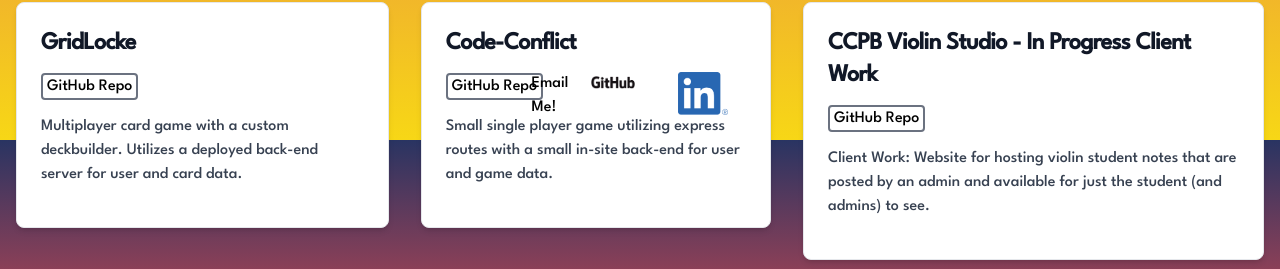
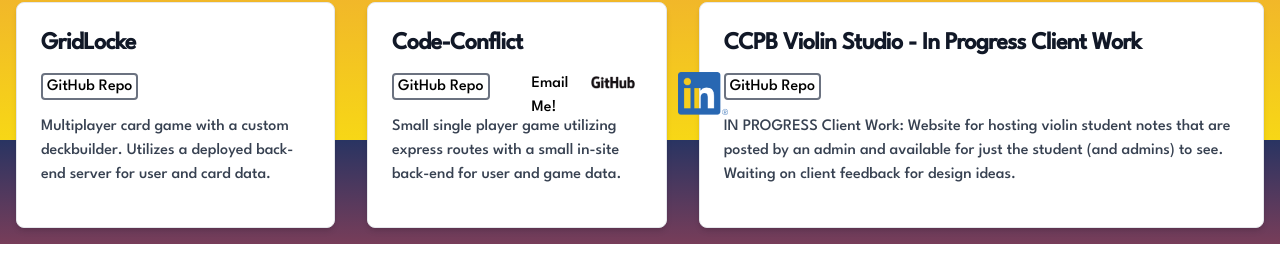
Before and after one commit to neft-tk/portfolio-2.0, a React (Create React App) app: page / in a window 1280 px wide. Shown: the part 660-929 px from the top of the page. After the commit the page ends 904 px from the top, so only its background shows below. Built offline with nearby package versions, Linux system fonts and the light colour scheme; no server answers.

Commit message:
updated project space cards

```diff
--- a/src/components/ProjectSpace.jsx
+++ b/src/components/ProjectSpace.jsx
@@ -13,8 +13,8 @@
 
 let thirdProjectName = "CCPB Violin Studio - In Progress Client Work";
 let thirdProjectRepoURL = "https://github.com/neft-tk/ccpb-violin-studio";
-let thirdProjectDeployedURl = "#";
-let thirdProjectDescription = "Client Work: Website for hosting violin student notes that are posted by an admin and available for just the student (and admins) to see."
+let thirdProjectDeployedURl = "https://bussviolinstudio.com/";
+let thirdProjectDescription = "IN PROGRESS Client Work: Website for hosting violin student notes that are posted by an admin and available for just the student (and admins) to see. Waiting on client feedback for design ideas."
 
 export default function ProjectSpace() {
   return (
```
